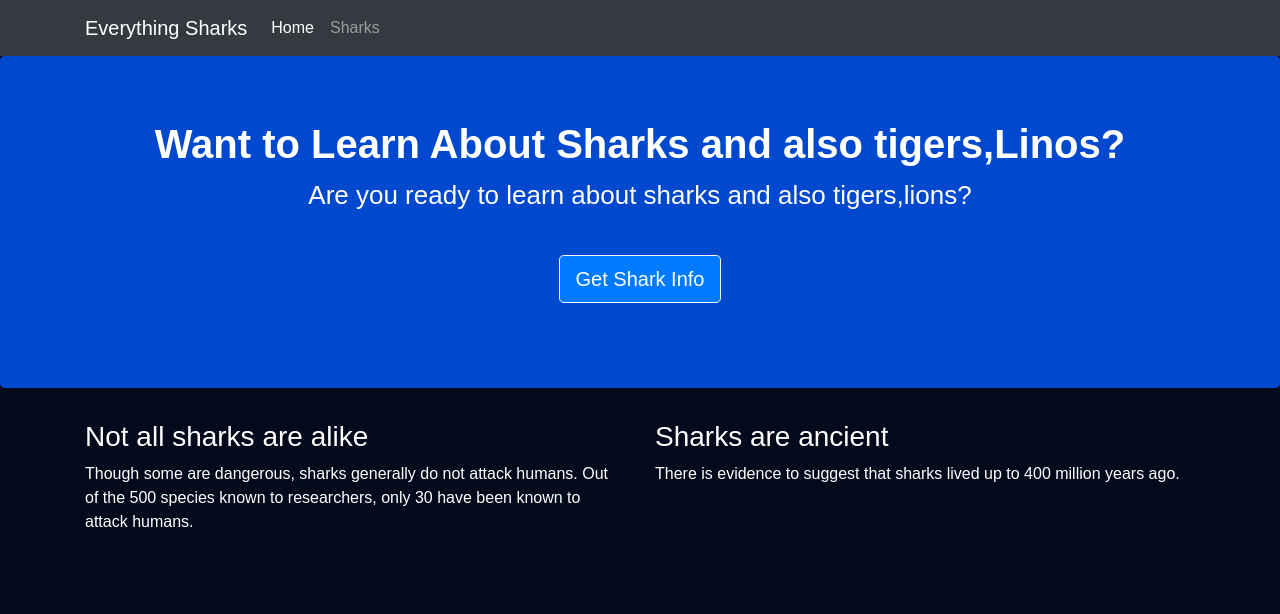
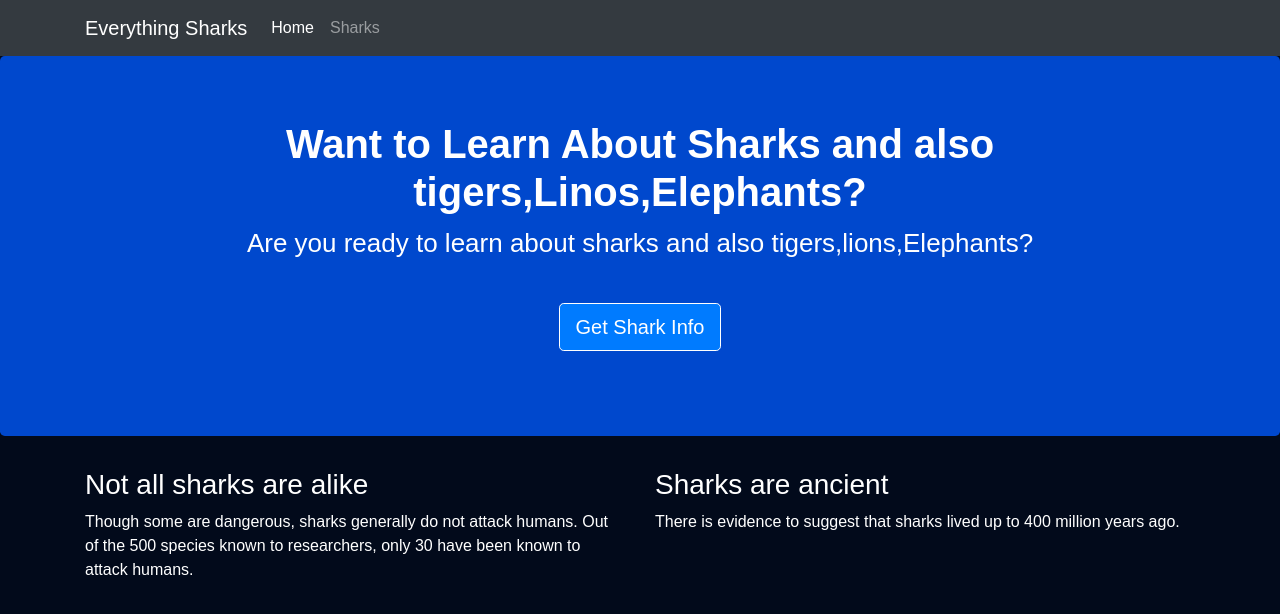
Before and after one commit to boddusaiprakash123/nodejs-application-deployment, a website: page views/index.html in a window 1280 px wide. Drawn offline with nearby package versions, Linux system fonts and the light colour scheme.

Commit message:
Update index.html
my 2nd commit

```diff
--- a/views/index.html
+++ b/views/index.html
@@ -30,8 +30,8 @@
 
     <div class="jumbotron">
         <div class="container">
-            <h1>Want to Learn About Sharks and also tigers,Linos?</h1>
-            <p>Are you ready to learn about sharks and also tigers,lions?</p>
+            <h1>Want to Learn About Sharks and also tigers,Linos,Elephants?</h1>
+            <p>Are you ready to learn about sharks and also tigers,lions,Elephants?</p>
             <br>
             <p><a class="btn btn-primary btn-lg" href="/sharks" role="button">Get Shark Info</a></p>
         </div>
```
